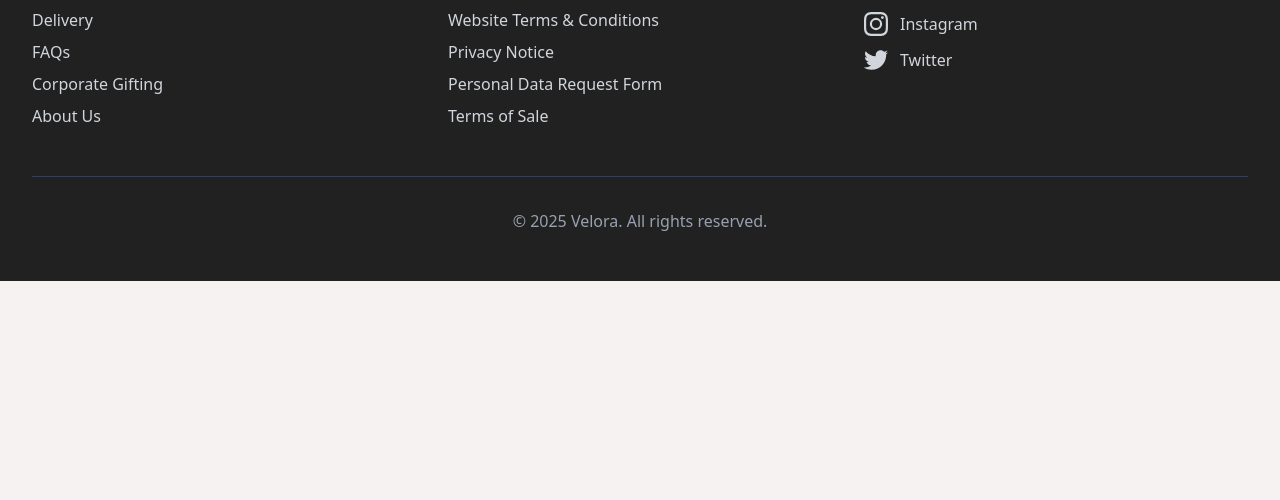
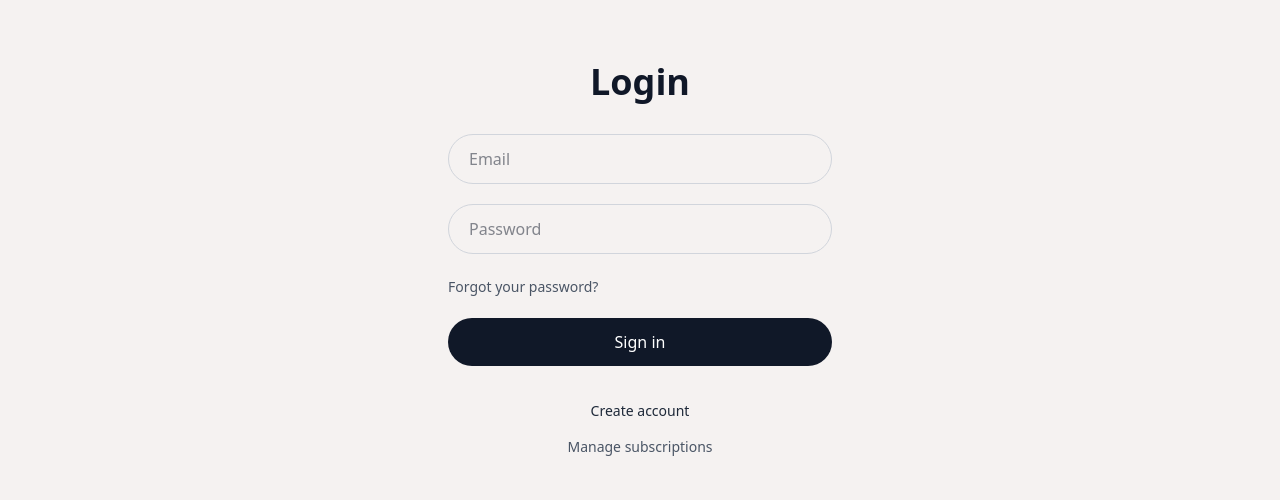
Before and after one commit to VinayPratap07/E-commerce-Store-Front, a React app: page /login in a window 1280 px wide. Shown: the part 300-800 px from the top of the page. Built offline with nearby package versions, Linux system fonts and the light colour scheme; no server answers; the HTML template or start-up script is replaced by a standard one.

Commit message:
Added login page

```diff
--- a/src/API/ApiCall.ts
+++ b/src/API/ApiCall.ts
@@ -1,6 +1,6 @@
 import axios from "axios";
 
-const ACCESS_KEY = "SfnQPjSaLq9_Iq7wBbBT77jit3w_teT4apUGYhYD5lk"; //Hero Image API key
+const ACCESS_KEY = ""; //Hero Image API key
 
 export const heroImageApi = async () => {
   const res = await axios.get(
--- a/src/Components/Header/Header.tsx
+++ b/src/Components/Header/Header.tsx
@@ -35,12 +35,13 @@ function Header() {
           <NavLink to="/cart" className="headerNavLink textFont">
             <CartIcon className="h-5 w-5" />
           </NavLink>
-          <NavLink to="/" className="headerNavLink textFont ">
+          <NavLink to="/login" className="headerNavLink textFont ">
             <UserIcon className="h-5 w-5" />
           </NavLink>
         </div>
       </div>
 
+      {/*Category */}
       <div className="flex justify-between items-end mx-auto w-1/3 h-1/2">
         <NavLink
           to="/"
--- /dev/null
+++ b/src/Components/LogInPage/LogInPage.tsx
@@ -0,0 +1,82 @@
+import { useState } from "react";
+import { NavLink } from "react-router-dom";
+
+function Login() {
+  const [email, setEmail] = useState("");
+  const [password, setPassword] = useState("");
+
+  // Handle form submission
+  const handleSubmit = (e: React.FormEvent<HTMLFormElement>) => {
+    e.preventDefault();
+    console.log({ email, password });
+  };
+
+  return (
+    <div className="font-inter text-gray-900 min-h-screen flex items-center justify-center p-4">
+      <div className="w-full max-w-sm text-center">
+        {/* Main Heading */}
+        <h1 className="font-poppins text-4xl font-bold mb-8">Login</h1>
+
+        <form onSubmit={handleSubmit} className="space-y-5">
+          {/* Email Input */}
+          <div>
+            <input
+              type="email"
+              value={email}
+              onChange={(e) => setEmail(e.target.value)}
+              placeholder="Email"
+              required
+              className="w-full px-5 py-3 border border-gray-300 rounded-full bg-transparent focus:outline-none focus:border-blue-500 transition-colors"
+            />
+          </div>
+
+          {/* Password Input */}
+          <div>
+            <input
+              type="password"
+              value={password}
+              onChange={(e) => setPassword(e.target.value)}
+              placeholder="Password"
+              required
+              className="w-full px-5 py-3 border border-gray-300 rounded-full bg-transparent focus:outline-none focus:border-blue-500 transition-colors"
+            />
+          </div>
+
+          {/* Forgot Password Link */}
+          <div className="text-left">
+            <NavLink to="/" className="text-sm text-gray-600 hover:underline">
+              Forgot your password?
+            </NavLink>
+          </div>
+
+          {/* Sign In Button */}
+          <button
+            type="submit"
+            className="w-full font-poppins bg-gray-900 text-white border-none rounded-full py-3 text-base font-medium cursor-pointer transition-opacity hover:opacity-80"
+          >
+            Sign in
+          </button>
+        </form>
+
+        {/* Bottom Links */}
+        <div className="mt-8 space-y-3">
+          <p>
+            <NavLink
+              to="/"
+              className="text-sm text-gray-800 font-medium hover:underline"
+            >
+              Create account
+            </NavLink>
+          </p>
+          <p>
+            <NavLink to="/" className="text-sm text-gray-600 hover:underline">
+              Manage subscriptions
+            </NavLink>
+          </p>
+        </div>
+      </div>
+    </div>
+  );
+}
+
+export default Login;
--- a/src/main.tsx
+++ b/src/main.tsx
@@ -10,6 +10,7 @@ import { QueryClient, QueryClientProvider } from "@tanstack/react-query";
 import { Provider } from "react-redux";
 import { store } from "./Store/Store.ts";
 import Page from "./Components/ProductPage/Page.tsx";
+import Login from "./Components/LogInPage/LogInPage.tsx";
 
 const router = createBrowserRouter([
   {
@@ -32,6 +33,10 @@ const router = createBrowserRouter([
         path: "/:id",
         element: <Page />,
       },
+      {
+        path: "/login",
+        element: <Login />,
+      },
     ],
   },
 ]);
```
